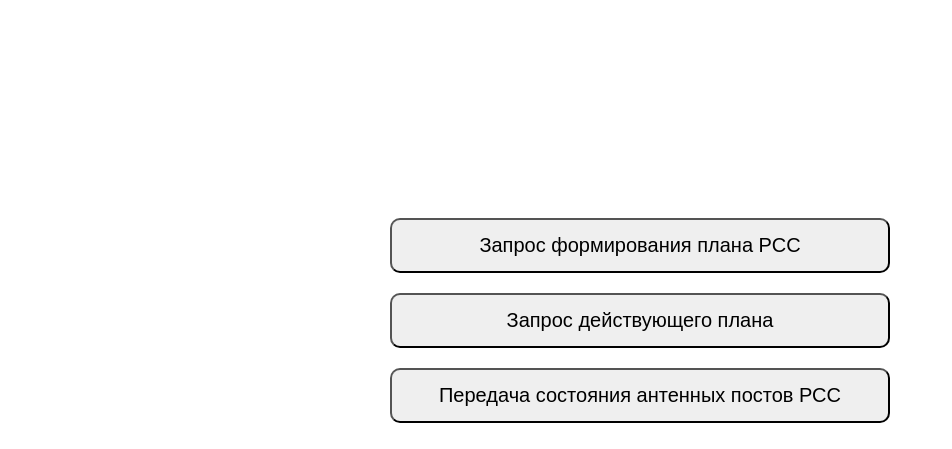
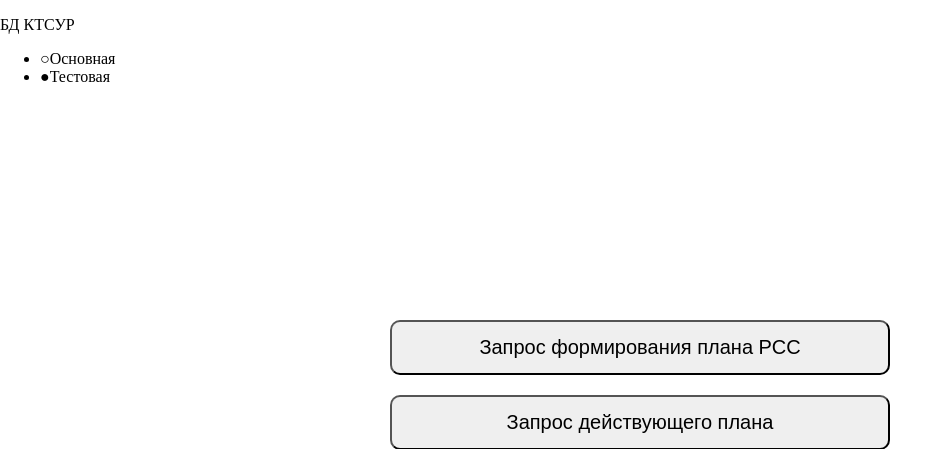
Before and after one commit to Aleksandrskm/RSS-SURR, a Flask app: page / in a window 1280 px wide. Shown: the part 75-524 px from the top of the page, without its empty margins (0-952 px from the left). Before the commit the page ends 498 px from the top, so only its background shows below. Run offline with Flask 3, Linux system fonts and the light colour scheme.

Commit message:
Update base.html

```diff
--- a/website/templates/base.html
+++ b/website/templates/base.html
@@ -23,6 +23,14 @@
             <img class="settings" src="{{ url_for('static', filename='img/gear.svg') }}" alt="Настройки" title="Настройки">
         </button>
     </header>
+
+    <div class="text">
+        <p class="KTCYR">БД КТСУР</p>
+        <ul class="test">
+            <li class="tect"><span>&#9675;</span>Основная</li>
+            <li class="tect"><span>&#9679;</span>Тестовая</li>
+        </ul>
+    </div>
 
     {% block content %}
 
```
